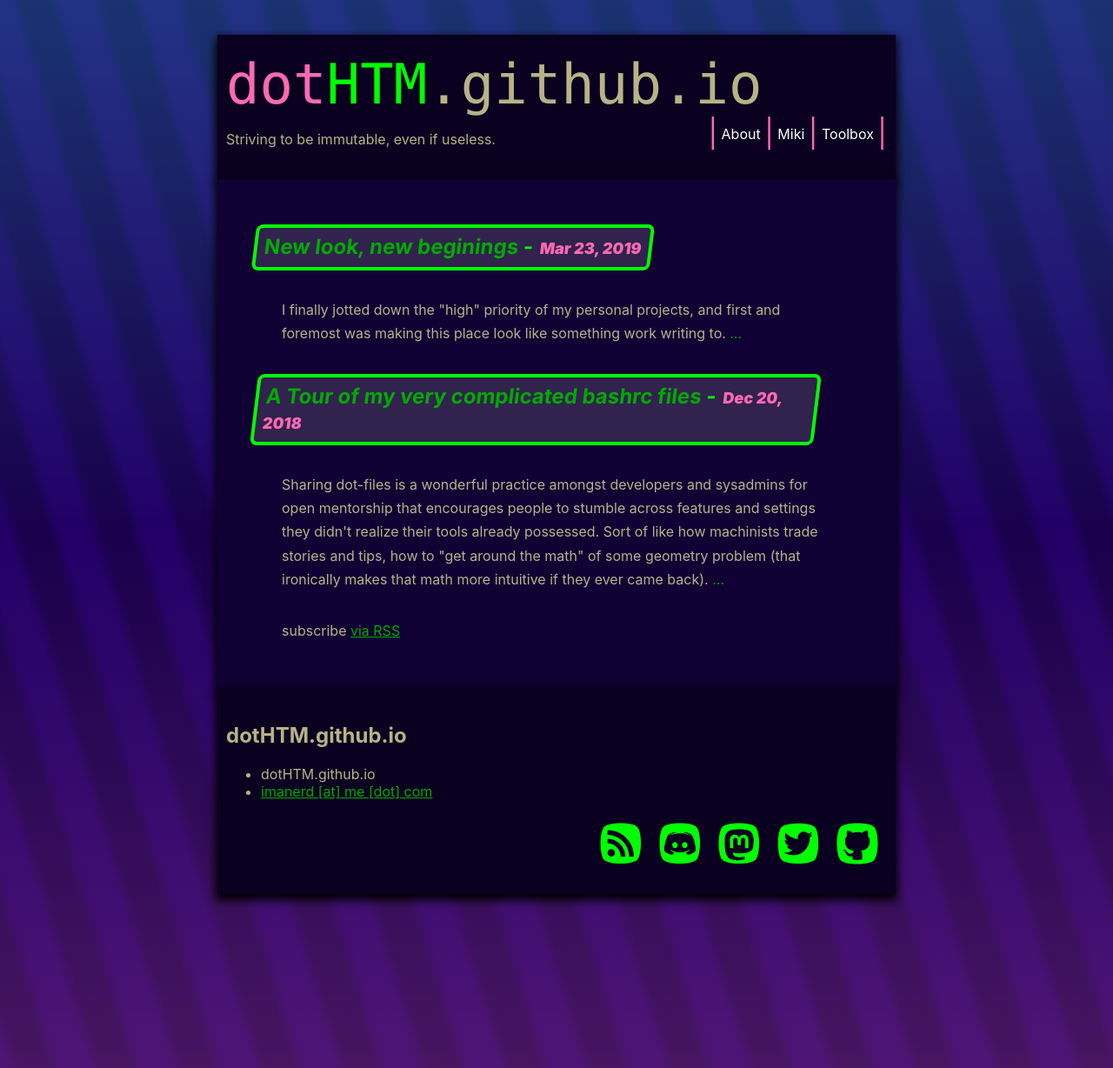
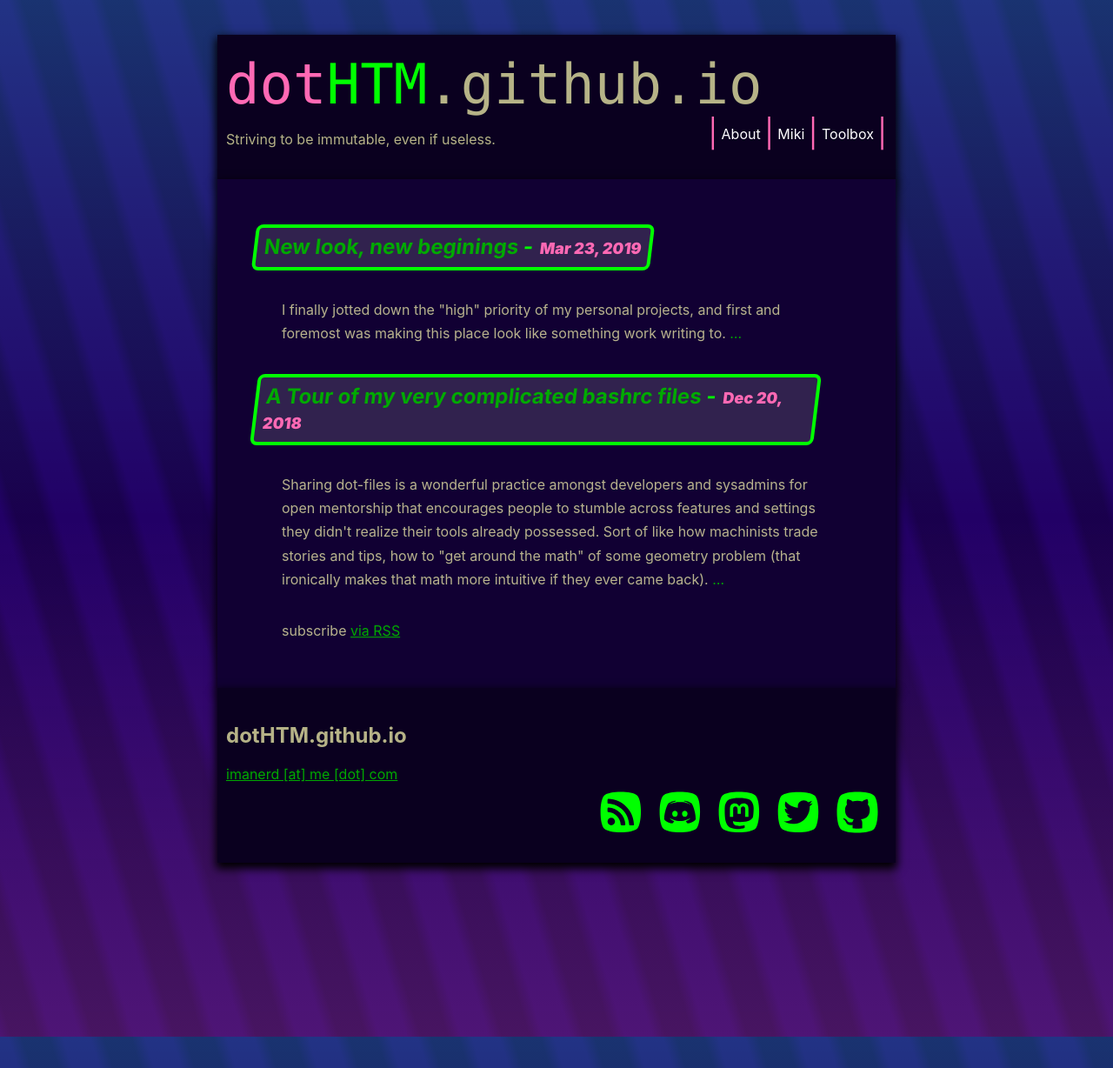
Before and after one commit to dotHTM/dothtm.github.io, a Jekyll site: the page built from index.html, in a window 1280 px wide. Shown: the whole page at 87% size. Built offline with Jekyll 4.4.1, drawn with Linux system fonts in a browser that asks for light colours.

Commit message:
Simplify footer

```diff
--- a/_includes/footer.html
+++ b/_includes/footer.html
@@ -3,10 +3,7 @@
     <h2 class="footer-heading">{{ site.title }}</h2>
     <div class="footer-col-wrapper">
       <div class="footer-col footer-col-1">
-        <ul class="contact-list">
-          <li>{{ site.title }}</li>
-          <li><a href="mailto:{{ site.email }}">{{ site.email }}</a></li>
-        </ul>
+        <a href="mailto:{{ site.email }}">{{ site.email }}</a>
       </div>
         <div class="linklist">
           <div class="linklist-link" style="max-width:48pt;">
```
